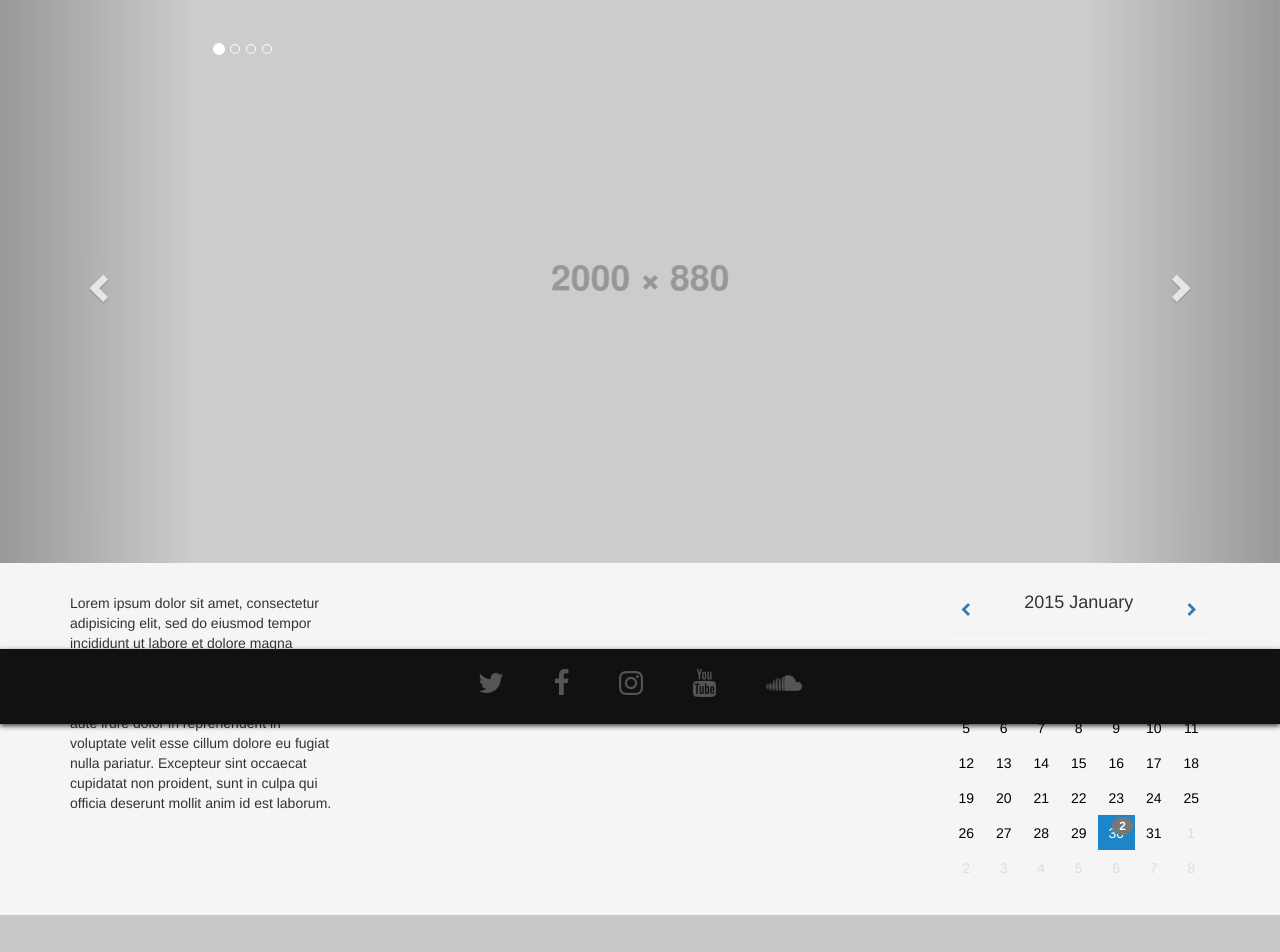
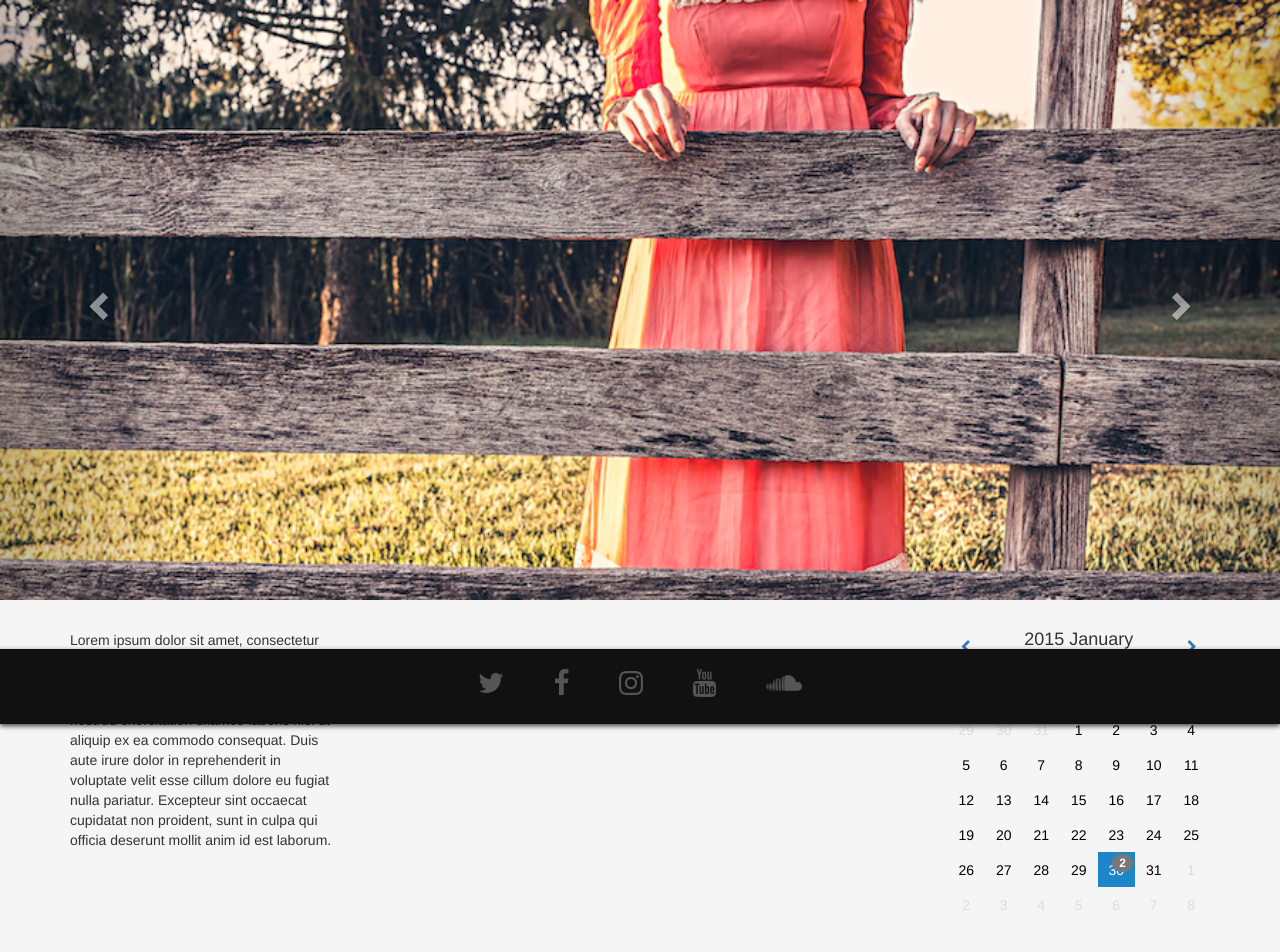
Before and after one commit to yourbuddyconner/cs399-theatre, a Django app: template app/templates/home.html in a window 1280 px wide. Shown: the part 76-1028 px from the top of the page. Before the commit the page ends 991 px from the top, so only its background shows below. Run offline with Django 3.2, Linux system fonts and the light colour scheme; the template is opened without the code that fills it, so the values that code supplies are empty; parts of the project's set-up code (start-up, migrations or seed data) failed here and were passed over; some libraries are stand-ins or nearby versions.

Commit message:
tweaked the images a little more, added template tag for shows so base.html had access and added show images to the slide show

```diff
--- a/app/static/css/theatre.css
+++ b/app/static/css/theatre.css
@@ -103,9 +103,15 @@ footer #social-icons a {
 	left: 19%;
 }
 
-.item img{
+.item img {
+    margin: 0 auto;
+    width: 100%;
+}
+.item{
 	margin: 0 auto;
-	height: 70%;
+    width: 100%;
+    height: 600px;
+    overflow: hidden;
 }
 
 /*
--- a/app/templates/base.html
+++ b/app/templates/base.html
@@ -93,27 +93,23 @@
           <div class="col">
             <div id="carousel" class="carousel slide" data-ride="carousel">
               <!-- Indicators -->
-              <ol class="carousel-indicators">
+              <!-- <ol class="carousel-indicators">
                 <li data-target="#carousel" data-slide-to="0" class="active"></li>
                 <li data-target="#carousel" data-slide-to="1"></li>
                 <li data-target="#carousel" data-slide-to="2"></li>
                 <li data-target="#carousel" data-slide-to="3"></li>
-              </ol>
+              </ol> -->
 
               <!-- Wrapper for slides -->
               <div class="carousel-inner" role="listbox">
                 <div class="item active">
-                  <img src="static/images/slideshowplaceholder.gif" alt="...">
+                  <img src="static/images/lady.jpg" alt="...">
                 </div>
+                {% for show in shows|slice:":4" %}
                 <div class="item">
-                  <img src="static/images/slideshowplaceholder.gif" alt="...">
+                  <img src="{{show.image}}" alt="...">
                 </div>
-                <div class="item">
-                  <img src="static/images/slideshowplaceholder.gif" alt="...">
-                </div>
-                <div class="item">
-                  <img src="static/images/slideshowplaceholder.gif" alt="...">
-                </div>
+                {% endfor %}
               </div>
 
               <!-- Controls -->
--- /dev/null
+++ b/app/templatetags/slideshow_shows.py
@@ -0,0 +1,6 @@
+from django import template
+from app.models import Show
+
+@register.inclusion_tag('app/base.html', takesContext=True)
+def menu_items(context):
+    return {'shows': Show.objects.all()[:3]}
```
Also changed, not shown: app/static/images/cucumber-mask.jpg, app/static/images/glasses-hair.jpg, app/static/images/it-pays-tea.jpg, app/static/images/karate.jpg, app/static/images/lady.jpg, app/static/images/sasquatch.jpg, app/templatetags/__init__.py (added).
